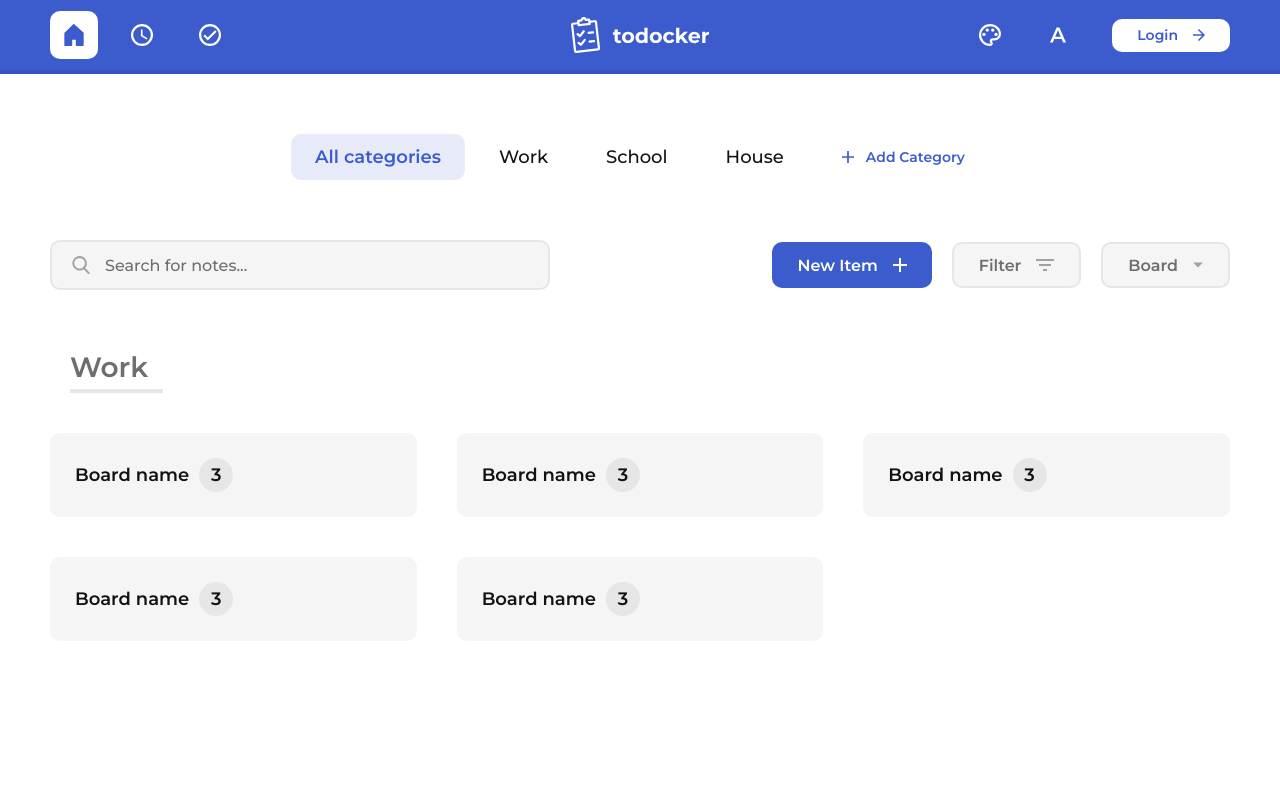
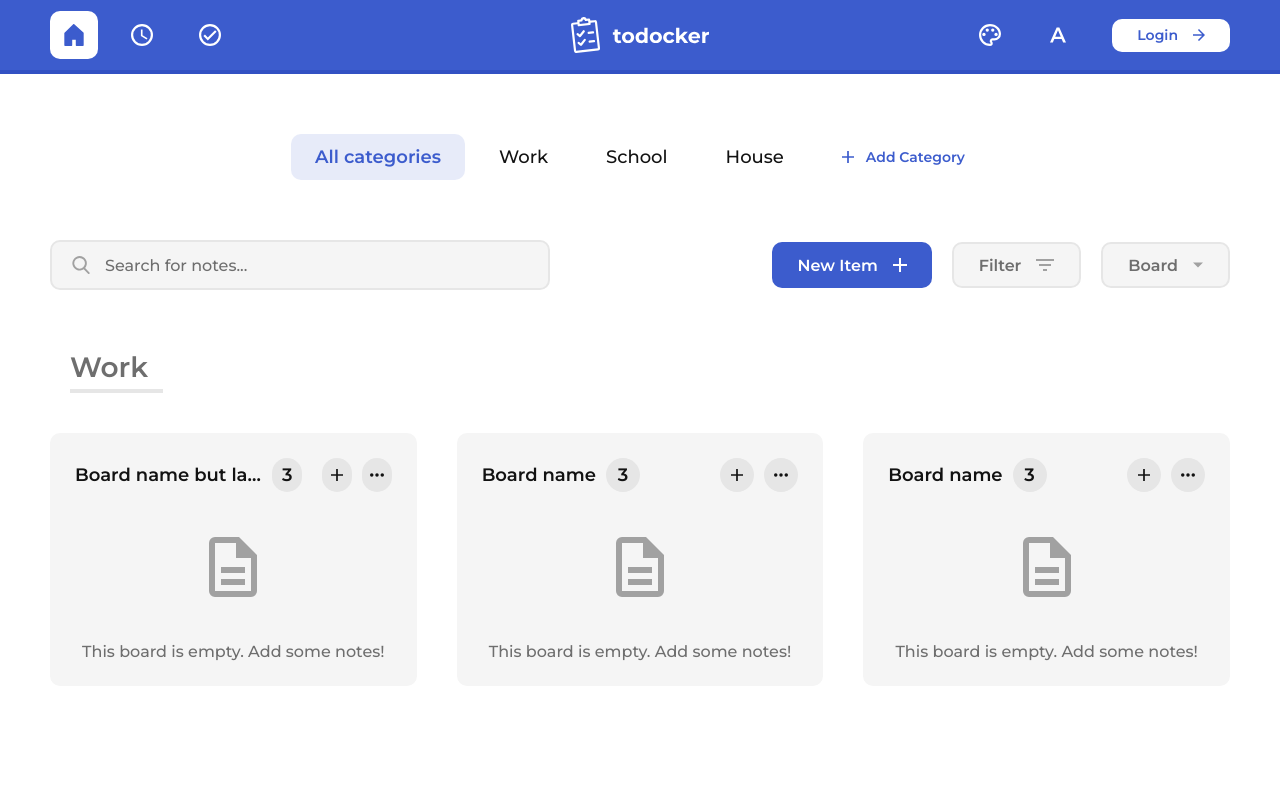
Before and after one commit to novacooo/react-todo-app, a React (Create React App) app: page / in a window 1280 px wide. Shown: the top 800 px of the page. Built offline with nearby package versions, Linux system fonts and the light colour scheme.

Commit message:
Added icon buttons and empty state in board

```diff
--- a/src/components/atoms/IconButton/IconButton.tsx
+++ b/src/components/atoms/IconButton/IconButton.tsx
@@ -16,12 +16,14 @@ interface IContainer {
 
 interface IIconProps {
   iconColor?: string;
+  scaleIcon?: boolean;
 }
 
 interface IIconButton extends IContainer, IIconProps {
   icon: React.FC;
   iconActive?: React.FC;
   iconSize?: number;
+  scaleIcon?: boolean;
   className?: string;
   onClick?: () => void;
 }
@@ -59,6 +61,7 @@ const IconButton = ({
   iconActive = icon,
   iconSize = 22,
   iconColor,
+  scaleIcon = true,
   hoverBackground,
   className,
   onClick,
@@ -69,13 +72,13 @@ const IconButton = ({
     fill: ${({ theme, iconColor }) => (iconColor ? iconColor : theme.MAIN_ITEMS)};
 
     @media (min-width: ${BP_TABLET_MIN}) and (max-width: ${BP_TABLET_MAX}) {
-      width: ${iconSize - 2}px;
-      height: ${iconSize - 2}px;
+      width: ${({ scaleIcon }) => (scaleIcon ? iconSize - 2 : iconSize)}px;
+      height: ${({ scaleIcon }) => (scaleIcon ? iconSize - 2 : iconSize)}px;
     }
 
     @media (max-width: ${BP_MOBILE_MAX}) {
-      width: ${iconSize - 3}px;
-      height: ${iconSize - 3}px;
+      width: ${({ scaleIcon }) => (scaleIcon ? iconSize - 3 : iconSize)}px;
+      height: ${({ scaleIcon }) => (scaleIcon ? iconSize - 3 : iconSize)}px;
     }
   `;
 
@@ -85,13 +88,13 @@ const IconButton = ({
     fill: ${({ theme, iconColor }) => (iconColor ? iconColor : theme.MAIN)};
 
     @media (min-width: ${BP_TABLET_MIN}) and (max-width: ${BP_TABLET_MAX}) {
-      width: ${iconSize - 2}px;
-      height: ${iconSize - 2}px;
+      width: ${({ scaleIcon }) => (scaleIcon ? iconSize - 2 : iconSize)}px;
+      height: ${({ scaleIcon }) => (scaleIcon ? iconSize - 2 : iconSize)}px;
     }
 
     @media (max-width: ${BP_MOBILE_MAX}) {
-      width: ${iconSize - 2}px;
-      height: ${iconSize - 2}px;
+      width: ${({ scaleIcon }) => (scaleIcon ? iconSize - 3 : iconSize)}px;
+      height: ${({ scaleIcon }) => (scaleIcon ? iconSize - 3 : iconSize)}px;
     }
   `;
 
@@ -106,7 +109,11 @@ const IconButton = ({
       size={size}
       active={active}
       hoverBackground={hoverBackground}>
-      {active ? <StyledIconActive iconColor={iconColor} /> : <StyledIcon iconColor={iconColor} />}
+      {active ? (
+        <StyledIconActive iconColor={iconColor} scaleIcon={scaleIcon} />
+      ) : (
+        <StyledIcon iconColor={iconColor} scaleIcon={scaleIcon} />
+      )}
     </Container>
   );
 };
--- a/src/templates/BoardTemplate.tsx
+++ b/src/templates/BoardTemplate.tsx
@@ -3,13 +3,23 @@ import styled from 'styled-components';
 import SmallHeader from 'components/atoms/SmallHeader/SmallHeader';
 import { BORDER_RADIUS } from 'app_constants';
 import CountBadge from 'components/atoms/CountBadge/CountBadge';
+import IconButton from 'components/atoms/IconButton/IconButton';
+import { ReactComponent as AddIcon } from 'assets/icons/add.svg';
+import { ReactComponent as NoteIcon } from 'assets/icons/note.svg';
+import { ReactComponent as DotsIcon } from 'assets/icons/dots.svg';
+import { useSelector } from 'react-redux';
+import { StateType } from 'state';
 
 interface IBoardTemplateProps {
   name: string;
   count: number;
+  children?: React.ReactNode | Array<React.ReactNode>;
 }
 
 const BoardContainer = styled.div`
+  display: flex;
+  flex-direction: column;
+  gap: 25px;
   margin-bottom: 40px;
   padding: 25px;
   width: 100%;
@@ -21,24 +31,91 @@ const MenuContainer = styled.div`
   display: flex;
   justify-content: space-between;
   align-items: center;
+  gap: 20px;
   width: 100%;
 `;
 
-const NameContainer = styled.div`
+const ItemsContainer = styled.div`
   display: flex;
   align-items: center;
   gap: 10px;
+  min-width: 0;
 `;
 
-const BoardTemplate = ({ name, count }: IBoardTemplateProps): JSX.Element => (
+const HeaderContainer = styled.div`
+  min-width: 0;
+`;
+
+const StyledSmallHeader = styled(SmallHeader)`
+  overflow: hidden;
+  text-overflow: ellipsis;
+  white-space: nowrap;
+`;
+
+const StyledIconButton = styled(IconButton)`
+  background-color: ${({ theme }) => theme.BG_BADGE};
+`;
+
+const EmptyContainer = styled.div`
+  display: flex;
+  flex-direction: column;
+  align-items: center;
+  gap: 25px;
+`;
+
+const EmptyIcon = styled(NoteIcon)`
+  margin: 20px 0;
+  width: 60px;
+  height: 60px;
+  fill: ${({ theme }) => theme.ICON_SECONDARY};
+`;
+
+const EmptyText = styled.p`
+  color: ${({ theme }) => theme.TEXT_SECONDARY};
+  text-align: center;
+`;
+
+const BoardTemplate = ({ name, count, children }: IBoardTemplateProps): JSX.Element => {
+  const theme = useSelector((state: StateType) => state.theme);
+
+  return (
     <BoardContainer>
       <MenuContainer>
-      <NameContainer>
-        <SmallHeader>{name}</SmallHeader>
+        <ItemsContainer>
+          <HeaderContainer>
+            <StyledSmallHeader>{name}</StyledSmallHeader>
+          </HeaderContainer>
           <CountBadge count={count} />
-      </NameContainer>
+        </ItemsContainer>
+        <ItemsContainer>
+          <StyledIconButton
+            size={34}
+            icon={AddIcon}
+            iconSize={12}
+            iconColor={theme.ICON_PRIMARY}
+            scaleIcon={false}
+            hoverBackground={theme.BG_BADGE_HOVER}
+          />
+          <StyledIconButton
+            size={34}
+            icon={DotsIcon}
+            iconSize={14}
+            iconColor={theme.ICON_PRIMARY}
+            scaleIcon={false}
+            hoverBackground={theme.BG_BADGE_HOVER}
+          />
+        </ItemsContainer>
       </MenuContainer>
+      {children ? (
+        children
+      ) : (
+        <EmptyContainer>
+          <EmptyIcon />
+          <EmptyText>This board is empty. Add some notes!</EmptyText>
+        </EmptyContainer>
+      )}
     </BoardContainer>
   );
+};
 
 export default BoardTemplate;
--- a/src/theme/IThemeType.ts
+++ b/src/theme/IThemeType.ts
@@ -33,6 +33,7 @@ export interface IThemeType {
   BG_SECONDARY: string;
   BG_NOTE: string;
   BG_BADGE: string;
+  BG_BADGE_HOVER: string;
   BG_HOVER: string;
   BG_HOVER_MAIN: string;
   BG_DARKEN: string;
--- a/src/theme/dark/blueDark.ts
+++ b/src/theme/dark/blueDark.ts
@@ -17,6 +17,7 @@ const blueDark: IThemeType = {
   BG_SECONDARY: 'hsl(0, 0%, 9%)',
   BG_NOTE: 'hsl(0, 0%, 10%)',
   BG_BADGE: 'hsl(0, 0%, 13%)',
+  BG_BADGE_HOVER: 'hsl(0, 0%, 18%)',
   BG_HOVER: 'hsla(0, 0%, 100%, 0.03)',
   BG_HOVER_MAIN: 'hsla(0, 0%, 0%, 0.1)',
   BG_DARKEN: 'hsla(0, 0%, 0%, 0.33)',
--- a/src/theme/dark/orangeDark.ts
+++ b/src/theme/dark/orangeDark.ts
@@ -17,6 +17,7 @@ const orangeDark: IThemeType = {
   BG_SECONDARY: 'hsl(0, 0%, 9%)',
   BG_NOTE: 'hsl(0, 0%, 10%)',
   BG_BADGE: 'hsl(0, 0%, 13%)',
+  BG_BADGE_HOVER: 'hsl(0, 0%, 18%)',
   BG_HOVER: 'hsla(0, 0%, 100%, 0.03)',
   BG_HOVER_MAIN: 'hsla(0, 0%, 0%, 0.1)',
   BG_DARKEN: 'hsla(0, 0%, 0%, 0.33)',
--- a/src/theme/dark/violetDark.ts
+++ b/src/theme/dark/violetDark.ts
@@ -17,6 +17,7 @@ const violetDark: IThemeType = {
   BG_SECONDARY: 'hsl(0, 0%, 9%)',
   BG_NOTE: 'hsl(0, 0%, 10%)',
   BG_BADGE: 'hsl(0, 0%, 13%)',
+  BG_BADGE_HOVER: 'hsl(0, 0%, 18%)',
   BG_HOVER: 'hsla(0, 0%, 100%, 0.03)',
   BG_HOVER_MAIN: 'hsla(0, 0%, 0%, 0.1)',
   BG_DARKEN: 'hsla(0, 0%, 0%, 0.33)',
--- a/src/theme/light/blueLight.ts
+++ b/src/theme/light/blueLight.ts
@@ -17,6 +17,7 @@ const blueLight: IThemeType = {
   BG_SECONDARY: 'hsl(0, 0%, 96%)',
   BG_NOTE: 'hsl(0, 0%, 100%)',
   BG_BADGE: 'hsl(0, 0%, 90%)',
+  BG_BADGE_HOVER: 'hsl(0, 0%, 85%)',
   BG_HOVER: 'hsla(0, 0%, 0%, 0.05)',
   BG_HOVER_MAIN: 'hsla(0, 0%, 100%, 0.15)',
   BG_DARKEN: 'hsla(0, 0%, 0%, 0.33)',
--- a/src/theme/light/orangeLight.ts
+++ b/src/theme/light/orangeLight.ts
@@ -17,6 +17,7 @@ const orangeLight: IThemeType = {
   BG_SECONDARY: 'hsl(0, 0%, 96%)',
   BG_NOTE: 'hsl(0, 0%, 100%)',
   BG_BADGE: 'hsl(0, 0%, 90%)',
+  BG_BADGE_HOVER: 'hsl(0, 0%, 85%)',
   BG_HOVER: 'hsla(0, 0%, 0%, 0.05)',
   BG_HOVER_MAIN: 'hsla(0, 0%, 100%, 0.15)',
   BG_DARKEN: 'hsla(0, 0%, 0%, 0.33)',
--- a/src/theme/light/violetLight.ts
+++ b/src/theme/light/violetLight.ts
@@ -17,6 +17,7 @@ const violetLight: IThemeType = {
   BG_SECONDARY: 'hsl(0, 0%, 96%)',
   BG_NOTE: 'hsl(0, 0%, 100%)',
   BG_BADGE: 'hsl(0, 0%, 90%)',
+  BG_BADGE_HOVER: 'hsl(0, 0%, 85%)',
   BG_HOVER: 'hsla(0, 0%, 0%, 0.05)',
   BG_HOVER_MAIN: 'hsla(0, 0%, 100%, 0.15)',
   BG_DARKEN: 'hsla(0, 0%, 0%, 0.33)',
--- a/src/views/HomePage.tsx
+++ b/src/views/HomePage.tsx
@@ -34,9 +34,7 @@ const HomePage = (): JSX.Element => (
       <CategoriesBar showAddButton />
       <MenuBar newItem filter board />
       <CategoryTemplate header="Work">
-        <BoardTemplate name="Board name" count={3} />
-        <BoardTemplate name="Board name" count={3} />
-        <BoardTemplate name="Board name" count={3} />
+        <BoardTemplate name="Board name but larger" count={3} />
         <BoardTemplate name="Board name" count={3} />
         <BoardTemplate name="Board name" count={3} />
       </CategoryTemplate>
```
Also changed, not shown: src/assets/icons/description.svg, src/assets/icons/note.svg. Lines whose indentation alone changed are shown as unchanged.
